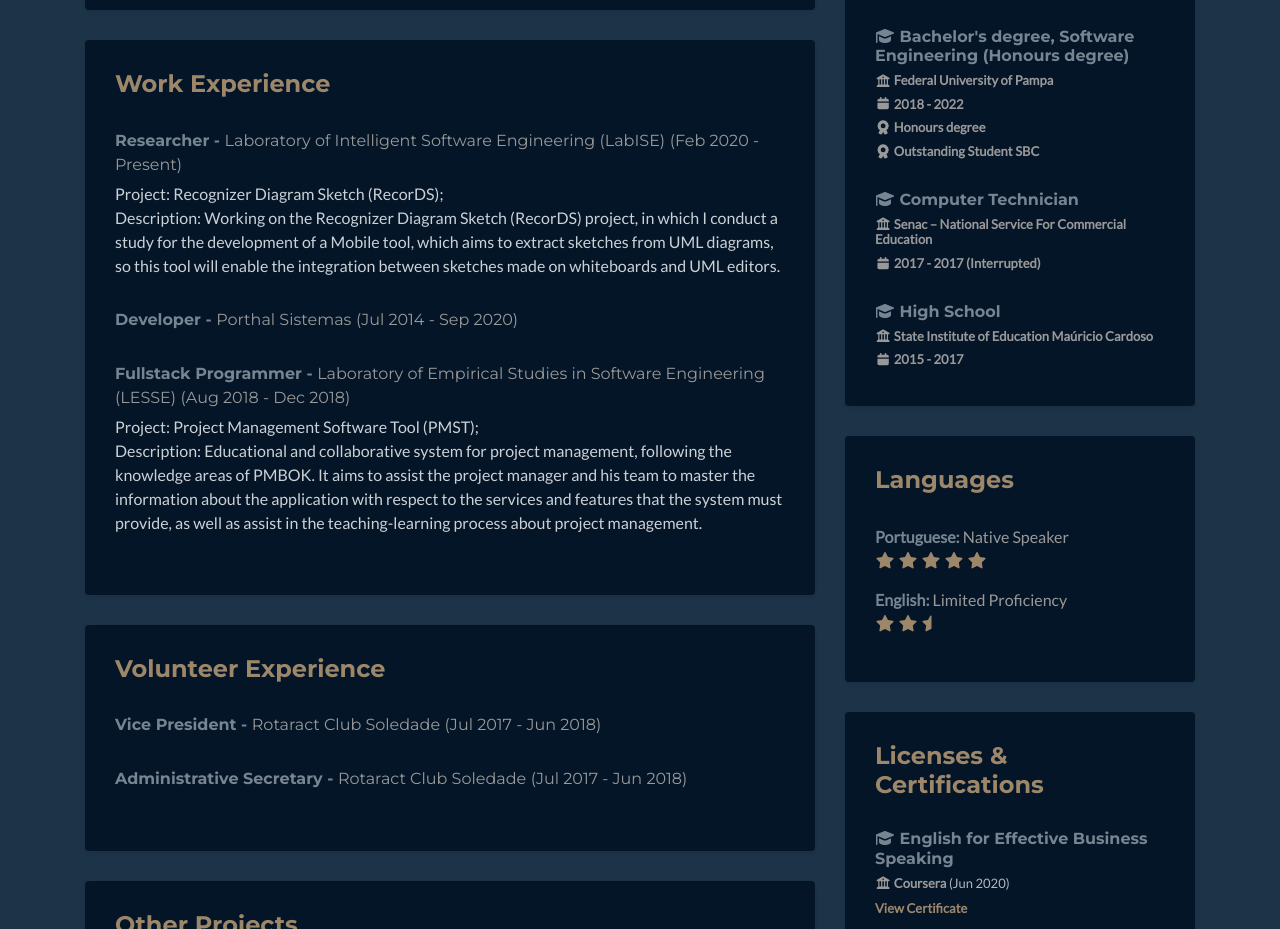
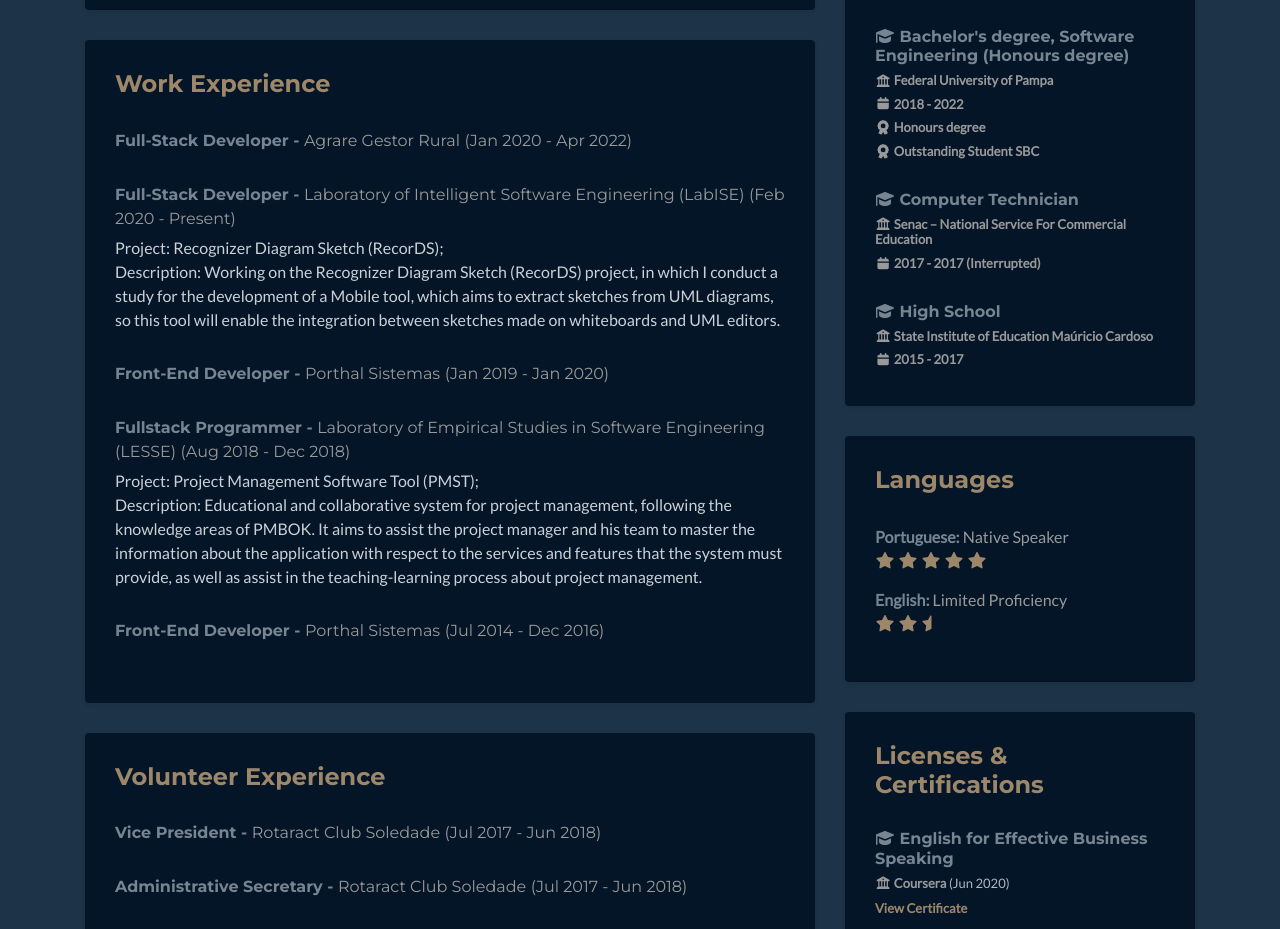
Before and after one commit to arthmalbeck/arthmalbeck.github.io, a plain HTML site: page index.html in a window 1280 px wide. Shown: the part 1841-2770 px from the top of the page. Drawn offline with nearby package versions, Linux system fonts and the light colour scheme; no server answers; some icons are missing.

Commit message:
Uptade Work Experience

```diff
--- a/index.html
+++ b/index.html
@@ -103,7 +103,7 @@
                                         <!-- <a class="more-link" href="#" target="_blank">
                                             <i class="fas fa-external-link-alt"></i>Find out more
                                         </a> -->
-                                        <a class="more-link" href="#" target="_blank">
+                                        <a class="more-link" href="https://github.com/arthmalbeck/records" target="_blank">
                                             <i class="fas fa-external-link-alt"></i>Project GitHub
                                         </a>
                                     </p>
@@ -134,17 +134,28 @@
                         <h2 class="heading">Work Experience</h2>
                         <div class="content">
                             <div class="item">
-                                <h3 class="title">Researcher - <span class="place"><a href="https://labise.com.br/">Laboratory of Intelligent Software Engineering (LabISE)</a></span> <span class="year">(Feb 2020 - Present)</span></h3>
+                                <h3 class="title">Full-Stack Developer - <span class="place"><a href="https://www.agrare.com.br/">Agrare Gestor Rural</a></span> <span class="year">(Jan 2020 - Apr 2022)</span></h3>
+                                <!-- <p>Vivamus a tortor eu turpis pharetra consequat quis non metus. Aliquam aliquam, orci eu suscipit pellentesque, mauris dui tincidunt enim. Sed fringilla mauris sit amet nibh. Donec sodales sagittis magna.</p> -->
+                            </div><!--//item-->
+
+                            <div class="item">
+                                <h3 class="title">Full-Stack Developer - <span class="place"><a href="https://labise.com.br/">Laboratory of Intelligent Software Engineering (LabISE)</a></span> <span class="year">(Feb 2020 - Present)</span></h3>
                                 <p>Project: Recognizer Diagram Sketch (RecorDS); <br>Description: Working on the Recognizer Diagram Sketch (RecorDS) project, in which I conduct a study for the development of a Mobile tool, which aims to extract sketches from UML diagrams, so this tool will enable the integration between sketches made on whiteboards and UML editors.</p>
                             </div><!--//item-->
+
                             <div class="item">
-                                <h3 class="title">Developer - <span class="place"><a href="https://www.porthal.com.br/">Porthal Sistemas</a></span> <span class="year">(Jul 2014 - Sep 2020)</span></h3>
+                                <h3 class="title">Front-End Developer - <span class="place">Porthal Sistemas</span> <span class="year">(Jan 2019 - Jan 2020)</span></h3>
                                 <!-- <p>Vivamus a tortor eu turpis pharetra consequat quis non metus. Aliquam aliquam, orci eu suscipit pellentesque, mauris dui tincidunt enim. Sed fringilla mauris sit amet nibh. Donec sodales sagittis magna.</p> -->
                             </div><!--//item-->
 
                             <div class="item">
                                 <h3 class="title">Fullstack Programmer - <span class="place"><a href="http://lesse.com.br/site/">Laboratory of Empirical Studies in Software Engineering (LESSE)</a></span> <span class="year">(Aug 2018 - Dec 2018)</span></h3>
                                 <p>Project: Project Management Software Tool (PMST); <br>Description: Educational and collaborative system for project management, following the knowledge areas of PMBOK. It aims to assist the project manager and his team to master the information about the application with respect to the services and features that the system must provide, as well as assist in the teaching-learning process about project management.</p>
+                            </div><!--//item-->
+
+                            <div class="item">
+                                <h3 class="title">Front-End Developer - <span class="place">Porthal Sistemas</span> <span class="year">(Jul 2014 - Dec 2016)</span></h3>
+                                <!-- <p>Vivamus a tortor eu turpis pharetra consequat quis non metus. Aliquam aliquam, orci eu suscipit pellentesque, mauris dui tincidunt enim. Sed fringilla mauris sit amet nibh. Donec sodales sagittis magna.</p> -->
                             </div><!--//item-->
 
                         </div><!--//content-->
```
